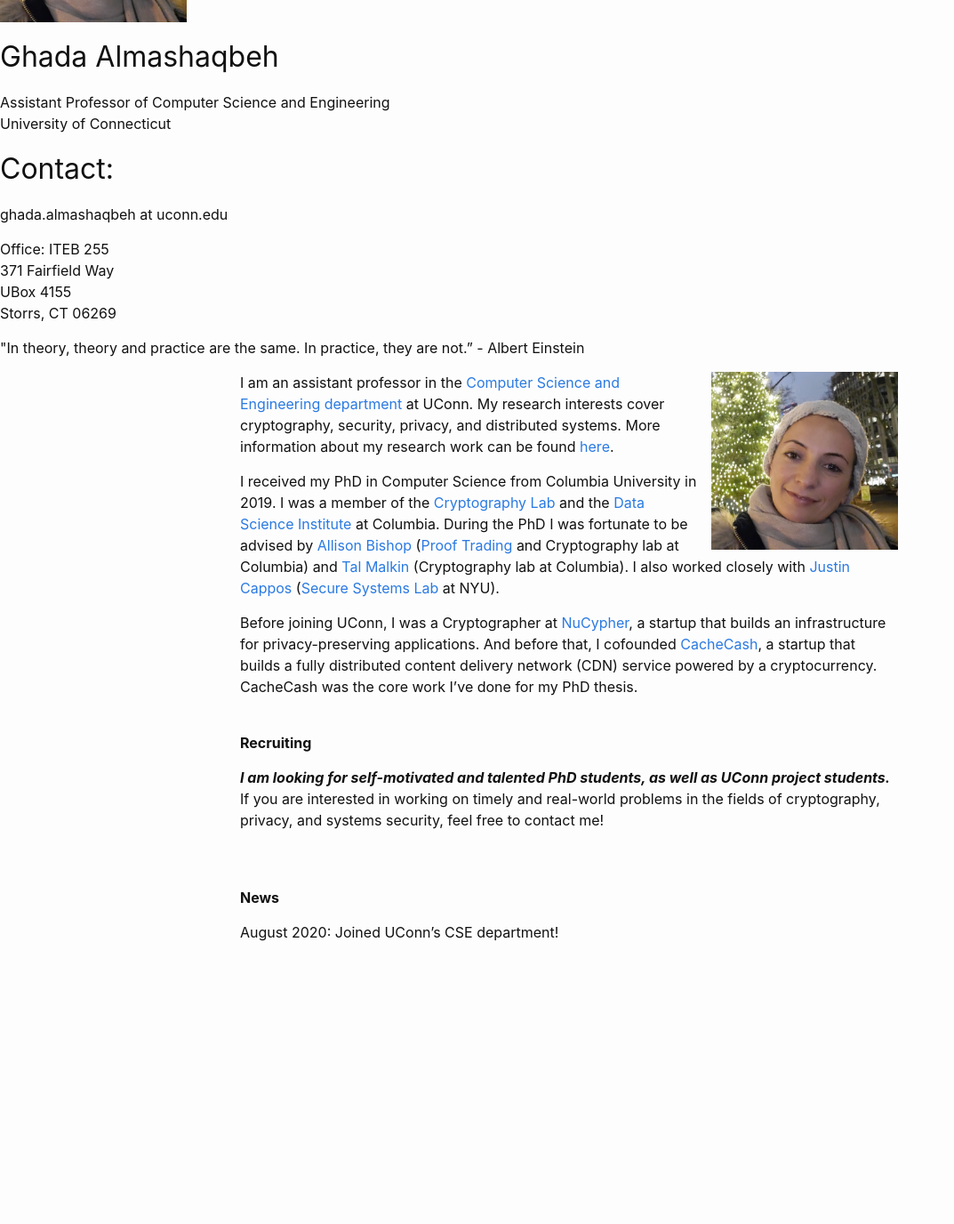
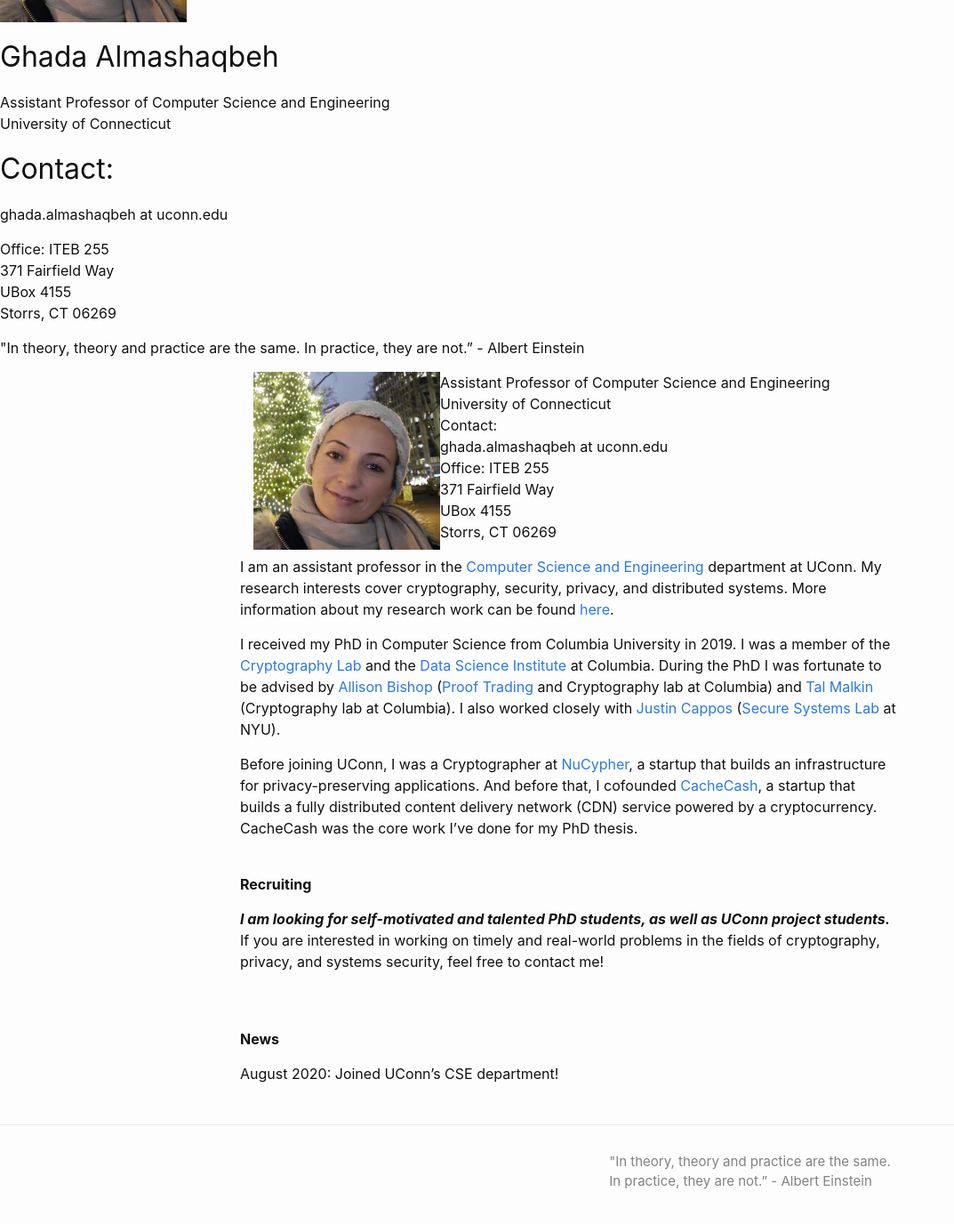
Before and after one commit to GhadaAlmashaqbeh/GhadaAlmashaqbeh.github.io, a Jekyll site: the page built from index.md, in a window 1280 px wide and 1400 px high, scrolled down 267 px. Shown: the top 1376 px of the window at 89% size, without its empty margins (0-1073 px from the left). Built offline with Jekyll 4.4.1, drawn with Linux system fonts in a browser that asks for light colours; before the commit the page ends 1372 px from its top, so only the background shows below that.

```diff
--- a/_includes/footer.html
+++ b/_includes/footer.html
@@ -1,2 +1,22 @@
-<div id="footer" style="font-size:medium">
-</div>
+<footer class="site-footer h-card">
+  <data class="u-url" href="{{ "/" | relative_url }}"></data>
+
+  <div class="wrapper">
+
+    <div class="footer-col-wrapper">
+      <div class="footer-col footer-col-1">
+
+      </div>
+
+      <div class="footer-col footer-col-2">
+        {%- include social.html -%}
+      </div>
+
+      <div class="footer-col footer-col-3">
+        <p>{{- '"In theory, theory and practice are the same. In practice, they are not.” - Albert Einstein' | escape -}}</p>
+      </div>
+    </div>
+
+  </div>
+
+</footer>
--- a/index.md
+++ b/index.md
@@ -2,10 +2,20 @@
 layout: default
 ---
 
-<img style="float: right;margin-left: 15px;" src="images/ghada0.jpg" alt="myprofile" width="210" height="200">
+<div class="grid">
+    <div class="col-1-2">
+       <div class="content">
+           <img style="float: left;margin-left: 15px;" src="images/ghada0.jpg" alt="myprofile" width="210" height="200">
+       </div>
+    </div>
+    <div class="col-1-2">
+       <div class="content">
+           <p>Assistant Professor of Computer Science and Engineering <br/> University of Connecticut <br/> Contact: <br/> ghada.almashaqbeh at uconn.edu <br/> Office: ITEB 255 <br/> 371 Fairfield Way <br/> UBox 4155 <br/> Storrs, CT  06269</p>
+       </div>
+    </div>
+</div>
 
-
-I am an assistant professor in the [Computer Science and Engineering department](https://www.cse.uconn.edu/) at UConn. My research interests cover cryptography, security, privacy, and distributed systems. More information about my research work can be found [here](/research/).
+I am an assistant professor in the [Computer Science and Engineering](https://www.cse.uconn.edu/) department at UConn. My research interests cover cryptography, security, privacy, and distributed systems. More information about my research work can be found [here](/research/).
 
 
 I received my PhD in Computer Science from Columbia University in 2019. I was a member of the [Cryptography Lab](http://www.cs.columbia.edu/crypto) and the [Data Science Institute](https://datascience.columbia.edu/) at Columbia. During the PhD I was fortunate to be advised by [Allison Bishop](https://www.thecomputersciencecomedian.com) ([Proof Trading](https://prooftrading.com/) and Cryptography lab at Columbia) and [Tal Malkin](http://www.cs.columbia.edu/~tal) (Cryptography lab at Columbia). I also worked closely with [Justin Cappos](https://ssl.engineering.nyu.edu/personalpages/jcappos/) ([Secure Systems Lab](https://ssl.engineering.nyu.edu) at NYU).
```
Also changed, not shown: _includes/header.html (line endings or trailing spaces).
